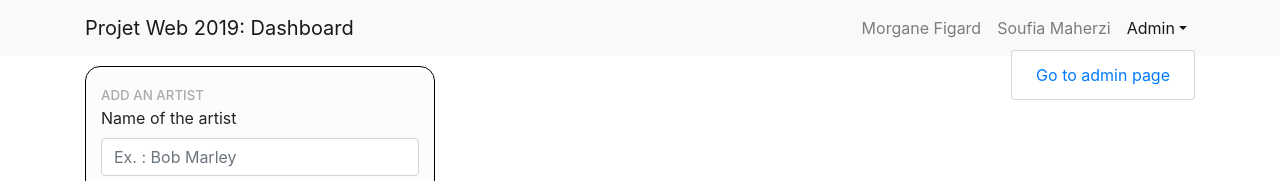
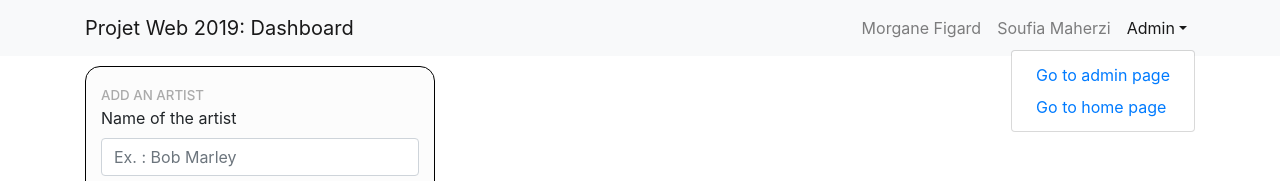
Before and after one commit to morganefigard/ProjetWeb_Front, a React (Create React App) app in the folder dashboard/: page /admin in a window 1280 px wide. Both pictures are taken after a click on the link "Admin". Shown: the top 181 px of the page. Built offline with nearby package versions, Linux system fonts and the light colour scheme.

Commit message:
Add link to home page in nav bar

```diff
--- a/dashboard/src/components/NavbarHeader.js
+++ b/dashboard/src/components/NavbarHeader.js
@@ -52,6 +52,9 @@ export default class Navbarsss extends Component {
                   <DropdownItem>
                     <Link to="/admin">Go to admin page</Link>
                   </DropdownItem>
+                  <DropdownItem>
+                    <Link to="/">Go to home page</Link>
+                  </DropdownItem>
                 </DropdownMenu>
               </UncontrolledDropdown>
             </Nav>
```
